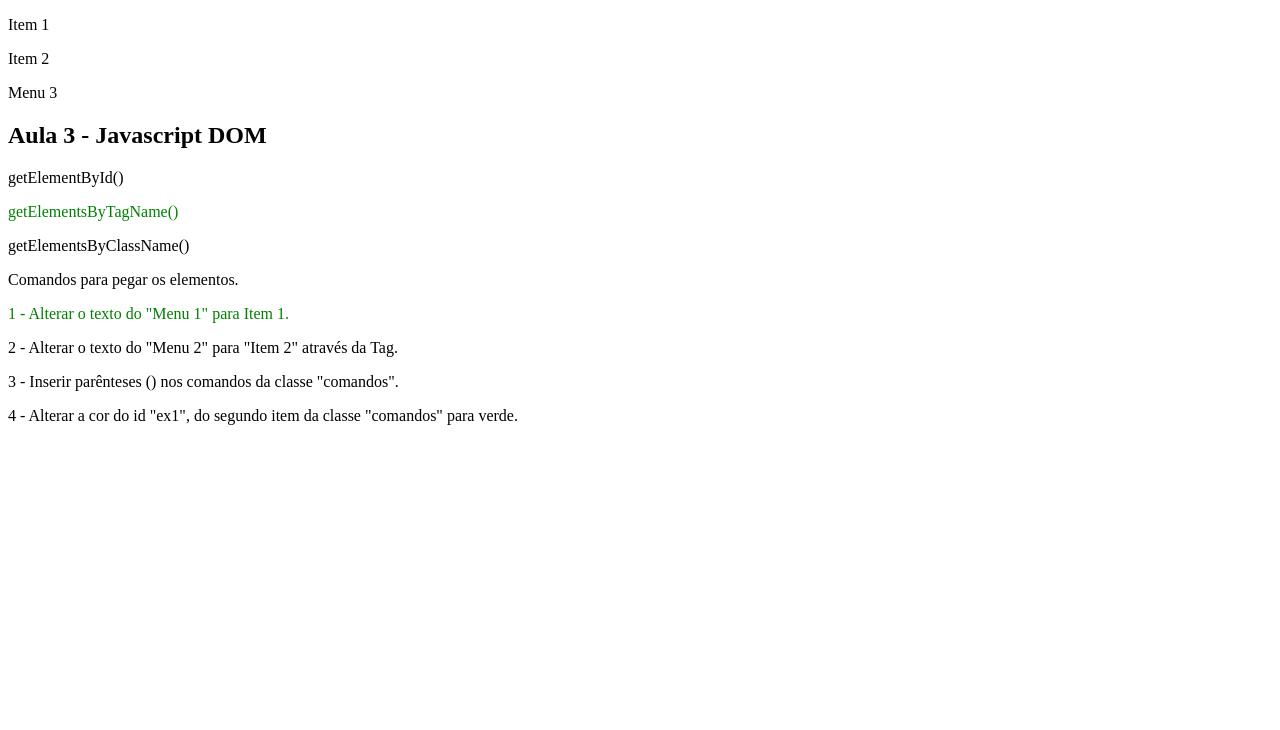
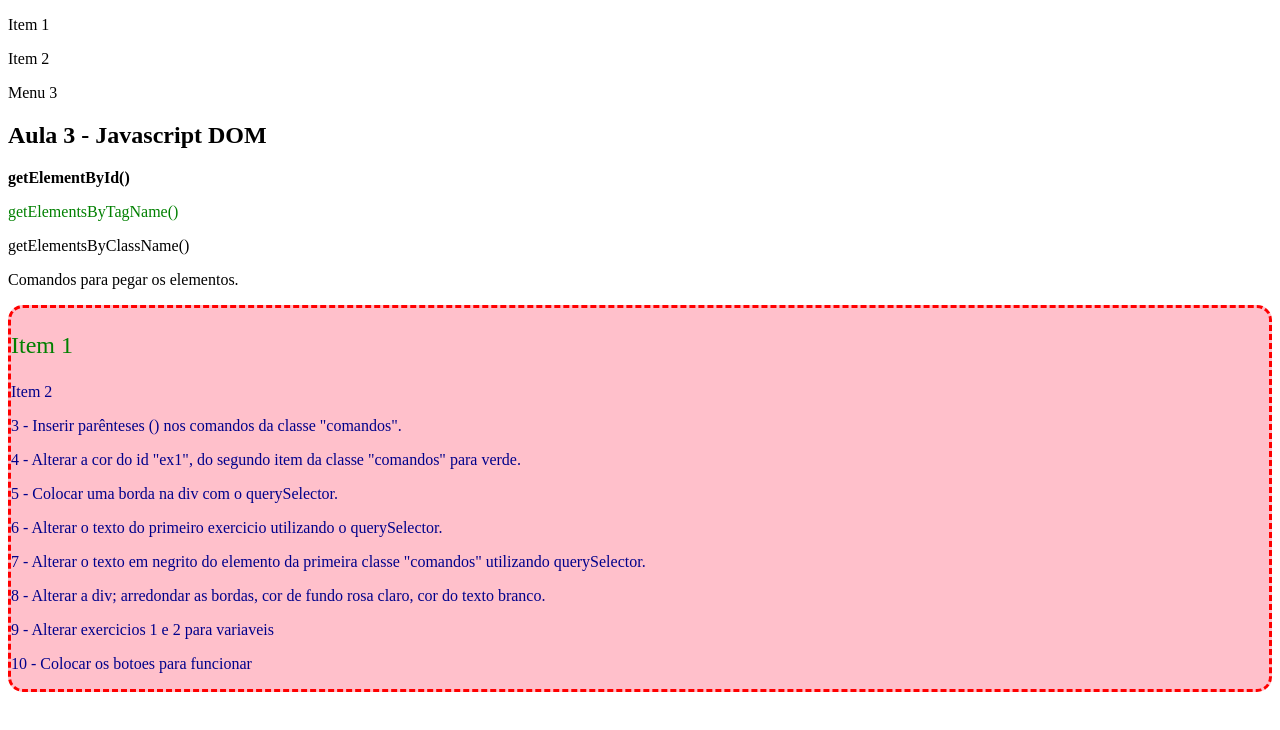
Before and after one commit to Miranha8221/atividades-tecnologia-computacional, a plain HTML site: page aula3.html in a window 1280 px wide. Drawn offline with Linux system fonts and the light colour scheme.

Commit message:
resolvido

```diff
--- a/aula3.html
+++ b/aula3.html
@@ -25,20 +25,51 @@
     <p id="ex2">2 - Alterar o texto do "Menu 2" para "Item 2" através da Tag.</p>
     <p id="ex3">3 - Inserir parênteses () nos comandos da classe "comandos".</p>
     <p id="ex4">4 - Alterar a cor do id "ex1", do segundo item da classe "comandos" para verde.</p>
+    <p id="ex5">5 - Colocar uma borda na div com o querySelector.</p>
+    <p id="ex6">6 - Alterar o texto do primeiro exercicio utilizando o querySelector.</p>
+    <p id="ex7">7 - Alterar o texto em negrito do elemento da primeira classe "comandos" utilizando querySelector.</p>
+    <p id="ex8">8 - Alterar a div; arredondar as bordas, cor de fundo rosa claro, cor do texto branco.</p>
+    <p id="ex9">9 - Alterar exercicios 1 e 2 para variaveis</p>
+    <p id="ex10">10 - Colocar os botoes para funcionar</p>
 
   </div>
+
   <script>
-    //1
+    //exemplo1
     document.getElementsByTagName("p")[0].innerHTML = "Item 1";
-    //2
+    //exemplo2
     document.getElementsByTagName("p")[1].innerHTML = "Item 2";
-    //3
+    //exemplo3
     document.getElementsByClassName("comandos")[0].innerHTML = document.getElementsByClassName("comandos")[0].innerHTML + "()";
     document.getElementsByClassName("comandos")[1].innerHTML = document.getElementsByClassName("comandos")[1].innerHTML + "()";
     document.getElementsByClassName("comandos")[2].innerHTML = document.getElementsByClassName("comandos")[2].innerHTML + "()";
-    //4
+    //exemplo4
     document.getElementById("ex1").style.color = "green";
     document.getElementsByClassName("comandos")[1].style.color = "green";
+    //exemplo5
+    document.querySelector("div").style.border = "3px dashed red";
+    //exemplo6
+    document.querySelector("div p").style.fontSize = "24px";
+    //exemplo7
+    document.querySelector(".comandos").style.fontWeight = "bold";
+    //exemplo8
+    document.querySelector("div").style.borderRadius = "15px";
+    document.querySelector("div").style.backgroundColor = "pink";
+    document.querySelector("div").style.color = "#00008B";
+    //exemplo9
+    let ex1 = document.getElementById("ex1");
+    let ex2 = document.getElementById("ex2");
+
+    ex1.innerHTML = "Item 1";
+    ex2.innerHTML = "Item 2";
+    //exemplo10
+    document.getElementsByTagName("button")[0].onclick = function () {
+      document.querySelector("div").style.display = "none";
+    };
+
+    document.getElementsByTagName("button")[1].onclick = function () {
+      document.querySelector("div").style.display = "block";
+    };
   </script>
 </body>
 </html>
```
